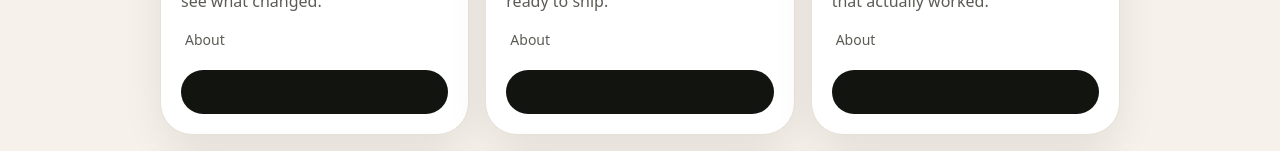
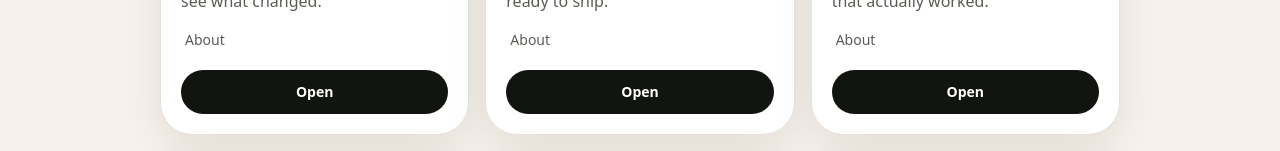
Before and after one commit to osbelmorell/alignata, a Next.js app: page /apps in a window 1280 px wide. Shown: the part 579-730 px from the top of the page. Built offline with nearby package versions, Linux system fonts and the light colour scheme.

Commit message:
fix(apps): Open pill text visible on Clay black CTA
Global a{color:inherit} overrode text-white on hub Open links.

```diff
--- a/app/globals.css
+++ b/app/globals.css
@@ -35,8 +35,16 @@ body {
   line-height: 1.55;
 }
 
-a {
-  color: inherit;
+/* Do not force all anchors to inherit ink — that paints white-on-black Open pills black.
+   About / text links set their own colors; primary CTAs use .cb-open-pill. */
+a.cb-open-pill {
+  color: #ffffff;
+  background-color: var(--cb-ink);
+  text-decoration: none;
+}
+a.cb-open-pill:hover {
+  opacity: 0.9;
+  color: #ffffff;
 }
 
 input[type="checkbox"] {
--- a/components/AppHub.tsx
+++ b/components/AppHub.tsx
@@ -109,7 +109,7 @@ function AppCard({ app }: { app: HubApp }) {
         <a
           href={app.url}
           {...linkProps}
-          className="pointer-events-auto relative z-20 mt-4 inline-flex min-h-11 w-full items-center justify-center rounded-[var(--cb-radius-pill)] bg-[var(--cb-ink)] px-4 py-3.5 text-base font-semibold text-white transition hover:opacity-90 focus-visible:outline focus-visible:outline-2 focus-visible:outline-offset-2 focus-visible:outline-[var(--cb-ink)] sm:py-3 sm:text-sm"
+          className="cb-open-pill pointer-events-auto relative z-20 mt-4 inline-flex min-h-11 w-full items-center justify-center rounded-[var(--cb-radius-pill)] bg-[var(--cb-ink)] px-4 py-3.5 text-base font-semibold text-white transition hover:opacity-90 focus-visible:outline focus-visible:outline-2 focus-visible:outline-offset-2 focus-visible:outline-[var(--cb-ink)] sm:py-3 sm:text-sm"
         >
           {hubRelative ? "Open" : "Open ↗"}
         </a>
```
